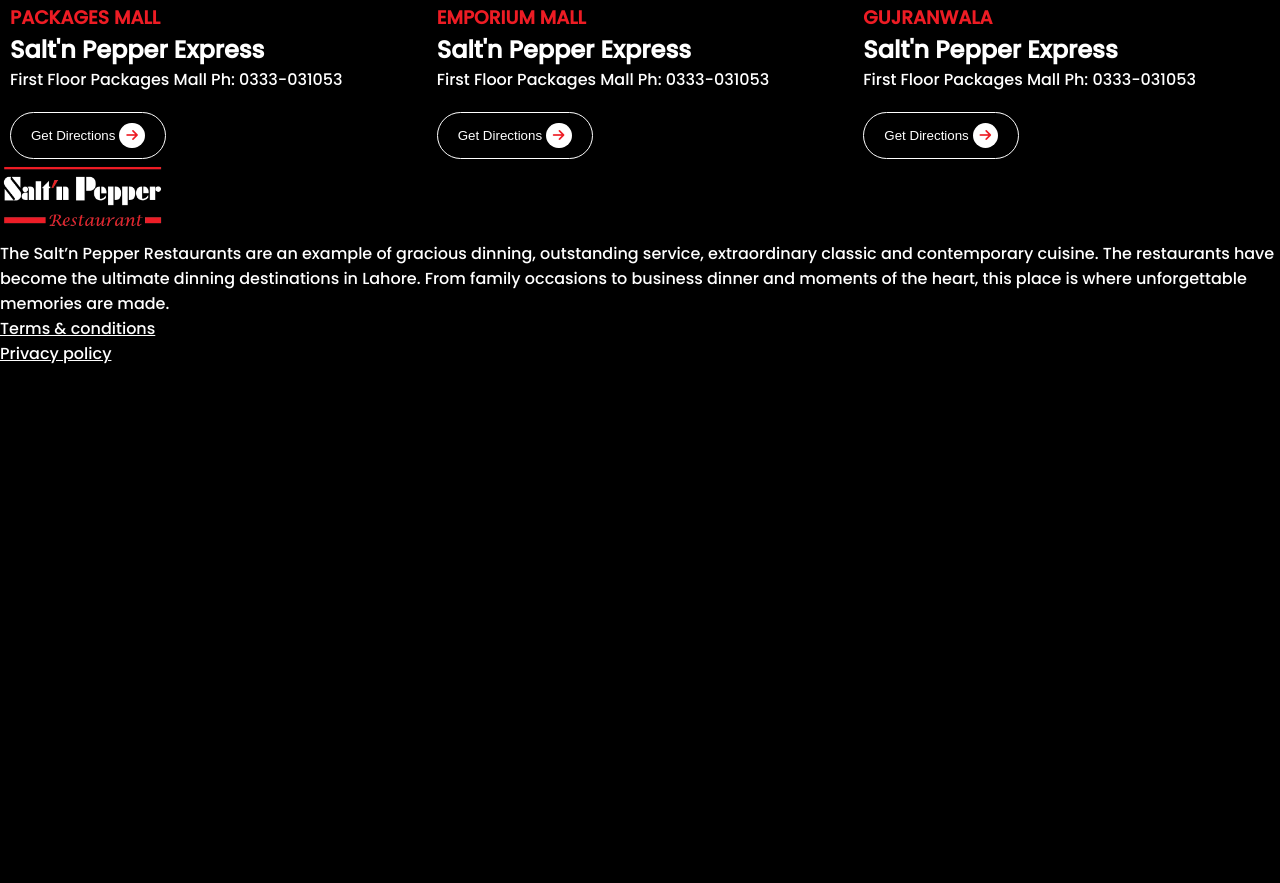
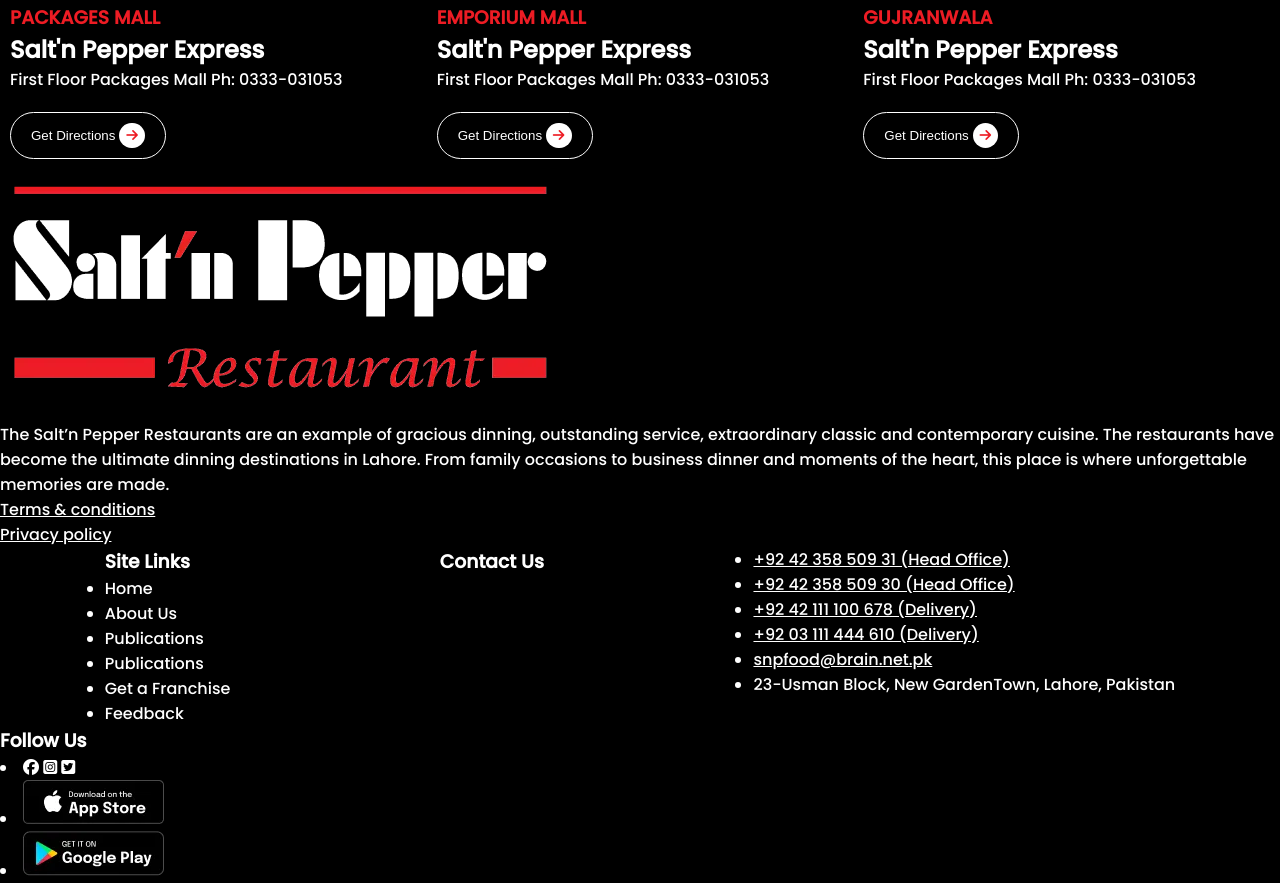
Before and after one commit to muhammadafroz7777/Salt---Pepper-Web-Assignment, a plain HTML site: page index.html in a window 1280 px wide. Shown: the part 3952-4835 px from the top of the page. Before the commit the page ends 4318 px from the top, so only its background shows below. Drawn offline with Linux system fonts and the light colour scheme; a web font is replaced by a local one.

Commit message:
footer continue

```diff
--- a/index.html
+++ b/index.html
@@ -1,28 +1,23 @@
 <!DOCTYPE html>
 <html lang="en">
+
 <head>
   <meta charset="UTF-8" />
   <meta name="viewport" content="width=device-width, initial-scale=1.0" />
   <title>Salt & Pepper Web Assignment</title>
-    <link
-      rel="stylesheet"
-      href="https://cdnjs.cloudflare.com/ajax/libs/font-awesome/6.5.1/css/all.min.css"
+  <link rel="stylesheet" href="https://cdnjs.cloudflare.com/ajax/libs/font-awesome/6.5.1/css/all.min.css"
     integrity="sha512-DTOQO9RWCH3ppGqcWaEA1BIZOC6xxalwEsw9c2QQeAIftl+Vegovlnee1c9QX4TctnWMn13TZye+giMm8e2LwA=="
-      crossorigin="anonymous"
-      referrerpolicy="no-referrer"
-    />
+    crossorigin="anonymous" referrerpolicy="no-referrer" />
   <link rel="stylesheet" href="assets/style/style.css" />
   <link rel="stylesheet" href="assets/style/utility.css" />
 </head>
+
 <body class="bg-dark">
+
   <!-- Navbar Started     -->
   <header id="navbar" class="d-flex justify-between align-center wrap">
     <div class="logo">
-        <img
-          id="main-logo"
-          src="./assets/images/65b73fb7-2706-4440-87b9-9555fcd0ba80 (2).webp"
-          alt="logo"
-        />
+      <img id="main-logo" src="./assets/images/65b73fb7-2706-4440-87b9-9555fcd0ba80 (2).webp" alt="logo" />
     </div>
     <div class="nav">
       <nav id="navbar-items" class="d-flex justify-center align-center wrap">
@@ -34,8 +29,7 @@
         <button id="onder-online" class="rounded">
           Onder Online
           <span class="bg-light rounded" id="btn-icon">
-              <i class="fa-solid fa-arrow-right" id="red"></i
-            ></span>
+            <i class="fa-solid fa-arrow-right" id="red"></i></span>
         </button>
       </nav>
     </div>
@@ -112,15 +106,11 @@
         <button id="franchise" class="rounded mt-5">
           Get Directions
           <span class="bg-light rounded" id="btn-icon">
-              <i class="fa-solid fa-arrow-right" id="red"></i
-            ></span>
+            <i class="fa-solid fa-arrow-right" id="red"></i></span>
         </button>
       </div>
       <div>
-          <img
-            src="./assets/images/resturant img1.webp"
-            alt="Restaurant img1"
-          />
+        <img src="./assets/images/resturant img1.webp" alt="Restaurant img1" />
       </div>
     </div>
 
@@ -128,10 +118,7 @@
 
     <div id="Restaurants" class="d-flex justify-center mt-5">
       <div>
-          <img
-            src="./assets/images/resturant img2.webp"
-            alt="Restaurant img2"
-          />
+        <img src="./assets/images/resturant img2.webp" alt="Restaurant img2" />
       </div>
 
       <div>
@@ -144,8 +131,7 @@
         <button id="franchise" class="rounded mt-5">
           Get Directions
           <span class="bg-light rounded" id="btn-icon">
-              <i class="fa-solid fa-arrow-right" id="red"></i
-            ></span>
+            <i class="fa-solid fa-arrow-right" id="red"></i></span>
         </button>
       </div>
     </div>
@@ -165,15 +151,11 @@
         <button id="franchise" class="rounded mt-5">
           Get Directions
           <span class="bg-light rounded" id="btn-icon">
-              <i class="fa-solid fa-arrow-right" id="red"></i
-            ></span>
+            <i class="fa-solid fa-arrow-right" id="red"></i></span>
         </button>
       </div>
       <div>
-          <img
-            src="./assets/images/resturant img3.webp"
-            alt="Restaurant img3"
-          />
+        <img src="./assets/images/resturant img3.webp" alt="Restaurant img3" />
       </div>
     </div>
 
@@ -195,11 +177,7 @@
     <div id="Express" class="d-flex justify-evenly mt-5 ms-1 me-1">
       <div class="parrent">
         <div>
-            <img
-              class="img-express"
-              src="./assets/images/Express Area 1.webp"
-              alt=""
-            />
+          <img class="img-express" src="./assets/images/Express Area 1.webp" alt="" />
         </div>
         <div>
           <h3 id="red">PACKAGES MALL</h3>
@@ -209,9 +187,7 @@
         <div>
           <button id="franchise" class="rounded mt-4">
             Get Directions
-              <span class="bg-light rounded" id="btn-icon"
-                ><i class="fa-solid fa-arrow-right" id="red"></i
-              ></span>
+            <span class="bg-light rounded" id="btn-icon"><i class="fa-solid fa-arrow-right" id="red"></i></span>
           </button>
         </div>
       </div>
@@ -219,11 +195,7 @@
 
       <div class="parrent">
         <div>
-            <img
-              class="img-express"
-              src="./assets/images/express img2.webp"
-              alt=""
-            />
+          <img class="img-express" src="./assets/images/express img2.webp" alt="" />
         </div>
         <div>
           <h3 id="red">EMPORIUM MALL</h3>
@@ -233,9 +205,7 @@
         <div>
           <button id="franchise" class="rounded mt-4">
             Get Directions
-              <span class="bg-light rounded" id="btn-icon"
-                ><i class="fa-solid fa-arrow-right" id="red"></i
-              ></span>
+            <span class="bg-light rounded" id="btn-icon"><i class="fa-solid fa-arrow-right" id="red"></i></span>
           </button>
         </div>
       </div>
@@ -244,11 +214,7 @@
 
       <div class="parrent">
         <div>
-            <img
-              class="img-express"
-              src="./assets/images/express img3.webp"
-              alt=""
-            />
+          <img class="img-express" src="./assets/images/express img3.webp" alt="" />
         </div>
         <div>
           <h3 id="red">GUJRANWALA</h3>
@@ -258,9 +224,7 @@
         <div>
           <button id="franchise" class="rounded mt-4">
             Get Directions
-              <span class="bg-light rounded" id="btn-icon"
-                ><i class="fa-solid fa-arrow-right" id="red"></i
-              ></span>
+            <span class="bg-light rounded" id="btn-icon"><i class="fa-solid fa-arrow-right" id="red"></i></span>
           </button>
         </div>
       </div>
@@ -274,11 +238,7 @@
     <div id="Express" class="d-flex justify-evenly mt-5 ms-1 me-1">
       <div class="parrent">
         <div>
-            <img
-              class="img-express"
-              src="./assets/images/0df39a08-2dca-4998-adda-4ca66b1132cb.webp"
-              alt=""
-            />
+          <img class="img-express" src="./assets/images/0df39a08-2dca-4998-adda-4ca66b1132cb.webp" alt="" />
         </div>
         <div>
           <h3 id="red">PACKAGES MALL</h3>
@@ -288,9 +248,7 @@
         <div>
           <button id="franchise" class="rounded mt-4">
             Get Directions
-              <span class="bg-light rounded" id="btn-icon"
-                ><i class="fa-solid fa-arrow-right" id="red"></i
-              ></span>
+            <span class="bg-light rounded" id="btn-icon"><i class="fa-solid fa-arrow-right" id="red"></i></span>
           </button>
         </div>
       </div>
@@ -298,11 +256,7 @@
 
       <div class="parrent">
         <div>
-            <img
-              class="img-express"
-              src="./assets/images/0f3ddba0-18a0-450e-af77-188aeb795934.webp"
-              alt=""
-            />
+          <img class="img-express" src="./assets/images/0f3ddba0-18a0-450e-af77-188aeb795934.webp" alt="" />
         </div>
         <div>
           <h3 id="red">EMPORIUM MALL</h3>
@@ -312,9 +266,7 @@
         <div>
           <button id="franchise" class="rounded mt-4">
             Get Directions
-              <span class="bg-light rounded" id="btn-icon"
-                ><i class="fa-solid fa-arrow-right" id="red"></i
-              ></span>
+            <span class="bg-light rounded" id="btn-icon"><i class="fa-solid fa-arrow-right" id="red"></i></span>
           </button>
         </div>
       </div>
@@ -323,11 +275,7 @@
 
       <div class="parrent">
         <div>
-            <img
-              class="img-express"
-              src="./assets/images/171bb884-f60a-4d94-a0b9-78204522564e.webp"
-              alt=""
-            />
+          <img class="img-express" src="./assets/images/171bb884-f60a-4d94-a0b9-78204522564e.webp" alt="" />
         </div>
         <div>
           <h3 id="red">GUJRANWALA</h3>
@@ -337,9 +285,7 @@
         <div>
           <button id="franchise" class="rounded mt-4">
             Get Directions
-              <span class="bg-light rounded" id="btn-icon"
-                ><i class="fa-solid fa-arrow-right" id="red"></i
-              ></span>
+            <span class="bg-light rounded" id="btn-icon"><i class="fa-solid fa-arrow-right" id="red"></i></span>
           </button>
         </div>
       </div>
@@ -353,11 +299,7 @@
     <div id="Express" class="d-flex justify-evenly mt-5 ms-1 me-1">
       <div class="parrent">
         <div>
-            <img
-              class="img-express"
-              src="./assets/images/31b37f0c-5936-4232-a55e-8042c2656526.webp"
-              alt=""
-            />
+          <img class="img-express" src="./assets/images/31b37f0c-5936-4232-a55e-8042c2656526.webp" alt="" />
         </div>
         <div>
           <h3 id="red">PACKAGES MALL</h3>
@@ -367,9 +309,7 @@
         <div>
           <button id="franchise" class="rounded mt-4">
             Get Directions
-              <span class="bg-light rounded" id="btn-icon"
-                ><i class="fa-solid fa-arrow-right" id="red"></i
-              ></span>
+            <span class="bg-light rounded" id="btn-icon"><i class="fa-solid fa-arrow-right" id="red"></i></span>
           </button>
         </div>
       </div>
@@ -377,11 +317,7 @@
 
       <div class="parrent">
         <div>
-            <img
-              class="img-express"
-              src="./assets/images/a860f757-114b-4453-ba86-f7b24dc0f24e.webp"
-              alt=""
-            />
+          <img class="img-express" src="./assets/images/a860f757-114b-4453-ba86-f7b24dc0f24e.webp" alt="" />
         </div>
         <div>
           <h3 id="red">EMPORIUM MALL</h3>
@@ -391,9 +327,7 @@
         <div>
           <button id="franchise" class="rounded mt-4">
             Get Directions
-              <span class="bg-light rounded" id="btn-icon"
-                ><i class="fa-solid fa-arrow-right" id="red"></i
-              ></span>
+            <span class="bg-light rounded" id="btn-icon"><i class="fa-solid fa-arrow-right" id="red"></i></span>
           </button>
         </div>
       </div>
@@ -402,11 +336,7 @@
 
       <div class="parrent">
         <div>
-            <img
-              class="img-express"
-              src="./assets/images/2b5877b5-ca49-4161-a30e-752ddce91595.webp"
-              alt=""
-            />
+          <img class="img-express" src="./assets/images/2b5877b5-ca49-4161-a30e-752ddce91595.webp" alt="" />
         </div>
         <div>
           <h3 id="red">GUJRANWALA</h3>
@@ -416,9 +346,7 @@
         <div>
           <button id="franchise" class="rounded mt-4">
             Get Directions
-              <span class="bg-light rounded" id="btn-icon"
-                ><i class="fa-solid fa-arrow-right" id="red"></i
-              ></span>
+            <span class="bg-light rounded" id="btn-icon"><i class="fa-solid fa-arrow-right" id="red"></i></span>
           </button>
         </div>
       </div>
@@ -431,33 +359,143 @@
 
   <footer>
     <!-- Footer Area Started -->
-      <div id="footer">
-        <div class="parrent-footer1">
-          <img
-            id="main-logo"
-            src="./assets/images/65b73fb7-2706-4440-87b9-9555fcd0ba80 (2).webp"
-            alt="logo"
-          />
+    <!-- <div id="footer" >
+      <div class="d-flex justify-around wrap" >
+
+        <div>
+          <img id="main-logo" src="./assets/images/65b73fb7-2706-4440-87b9-9555fcd0ba80 (2).webp" alt="logo" />
           <p>
-            The Salt’n Pepper Restaurants are an example of gracious dinning, outstanding service, extraordinary classic and contemporary cuisine. The restaurants have become the ultimate dinning destinations in Lahore. From family occasions to business dinner and moments of the heart, this place is where unforgettable memories are made.
+            The Salt’n Pepper Restaurants are an example of gracious dinning, outstanding service, extraordinary classic
+            and contemporary cuisine. The restaurants have become the ultimate dinning destinations in Lahore. From
+            family
+            occasions to business dinner and moments of the heart, this place is where unforgettable memories are made.
           </p>
           <ul>
             <li>
-              <a href="#">Terms & conditions</a>
-            </li>
-            <li>
+              <a href="#">Terms & conditions</a>&nbsp; &nbsp;
               <a href="#"> Privacy policy</a>
             </li>
+
           </ul>
         </div>
-        <!-- ............. -->
+        .............
          <div>
+          <h4>Site Links</h4>
+          <ul>
+            <li>Home</li>
+            <li>About Us</li>
+            <li>
+              Publications</li>
+            <li>Feedback</li>
+          </ul>
+
+
+
+
+        </div>
+
+        <div>
+          <h4>Site Links</h4>
+          <ul>
+            <li>Home</li>
+            <li>About Us</li>
+            <li>
+              Publications</li>
+            <li>Feedback</li>
+          </ul>
+
+
+
+
+        </div> -->
+
+
+
+
+
+    <!-- </div>
+    </div> -->
+
+    <!-- Footer Area ended -->
+
+
+    <div class="d-flex justify-around wrap">
+      <div id="col1">
+        <div>
+          <img src="./assets/images/65b73fb7-2706-4440-87b9-9555fcd0ba80 (2).webp" alt="logo">
+        </div>
+        <div>
+          <p>
+            The Salt’n Pepper Restaurants are an example of gracious dinning, outstanding service, extraordinary classic
+            and contemporary cuisine. The restaurants have become the ultimate dinning destinations in Lahore. From
+            family occasions to business dinner and moments of the heart, this place is where unforgettable memories are
+            made.
+          </p>
+        </div>
+        <div>
+          <ul>
+            <li><a href="#">Terms & conditions</a></li>
+            <li><a href="#"> Privacy policy</a></li>
+          </ul>
+        </div>
+
+      </div>
+      <div id="col2">
+        <div>
+          <h3>Site Links</h3>
+        </div>
+        <div>
+          <ul>
+            <li>Home</li>
+            <li>About Us</li>
+            <li>Publications</li>
+            <li>Publications</li>
+            <li>Get a Franchise</li>
+            <li>Feedback</li>
+          </ul>
+        </div>
+      </div>
+      <div>
+        <h3 id="col3">Contact Us</h3>
+      </div>
+      <div>
+        <ul>
+          <li><a href="#">+92 42 358 509 31 (Head Office)</a></li>
+          <li><a href="#"> +92 42 358 509 30 (Head Office)</a></li>
+          <li><a href="#"> +92 42 111 100 678 (Delivery)</a></li>
+          <li><a href="#"> +92 03 111 444 610 (Delivery)</a></li>
+          <li><a href="#"> snpfood@brain.net.pk</a></li>
+          <li><a>23-Usman Block, New GardenTown, Lahore, Pakistan</a></li>
+        </ul>
+      </div>
+
+    </div>
+    <div id="col4">
+      <div>
+        <h3>Follow Us</h3>
+      </div>
+      <div>
+        <li><a href="#"><i class="fa-brands fa-facebook"></i></a>
+          <a href="#"><i class="fa-brands fa-square-instagram"></i></i></a>
+          <a href="#"><i class="fa-brands fa-square-twitter"></i></i></a>
+        </li>
+      </div>
+      <div>
+        <li><a href="#"><img src="./assets/images/app store.webp" alt="app store"></a></li>
+        <li><a href="#"><img src="./assets/images/google store.webp" alt="google store"></a></li>
+
+
+
+      </div>
+
+
+
 
     </div>
 
     </div>
+  </footer>
 
-      <!-- Footer Area ended -->
-    </footer>
 </body>
+
 </html>
```
Also changed, not shown: assets/style/style.css (+10 -0 lines), assets/images/app store.webp (added), assets/images/google store.webp (added). Lines whose indentation alone changed are shown as unchanged.
